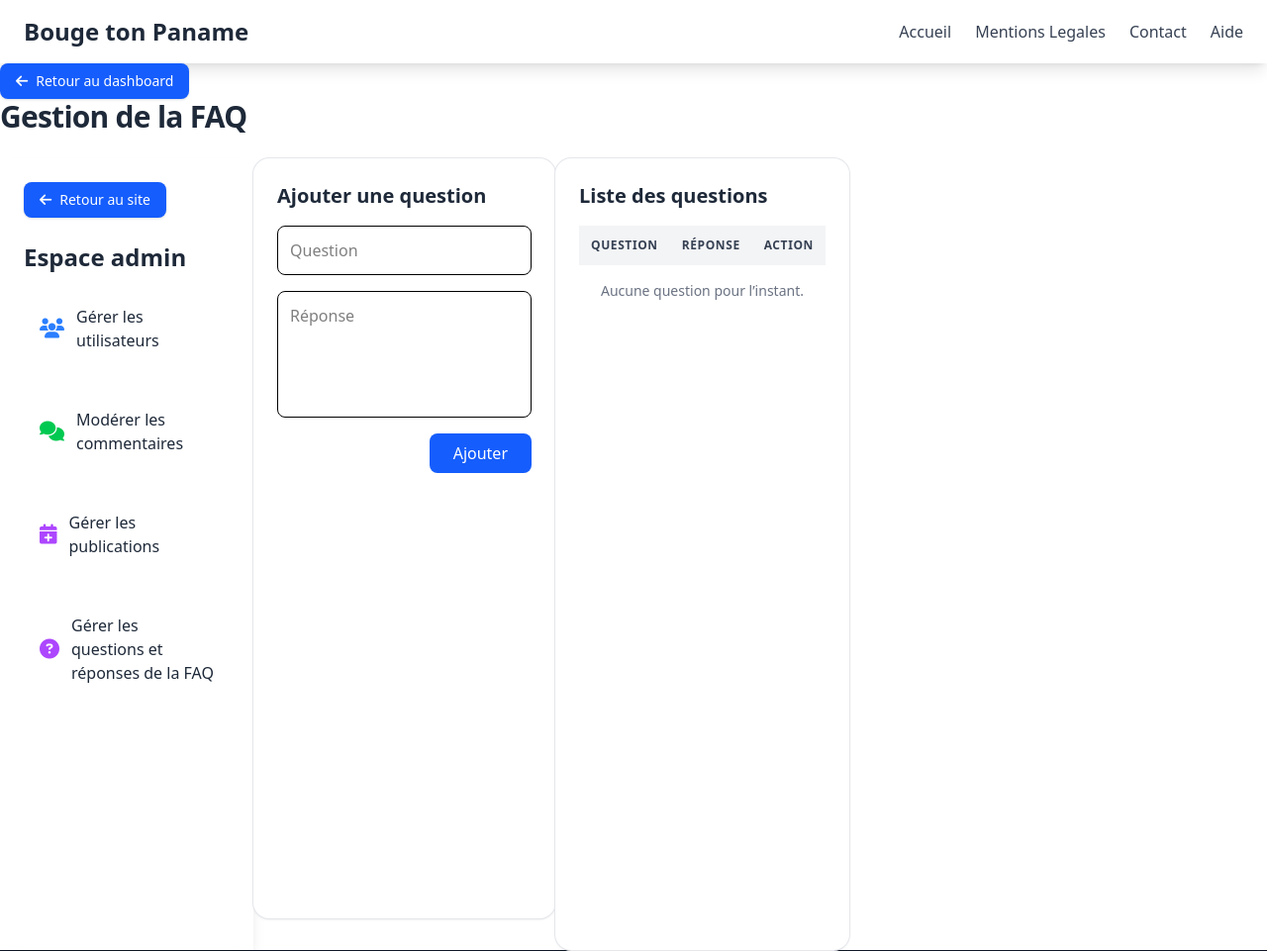
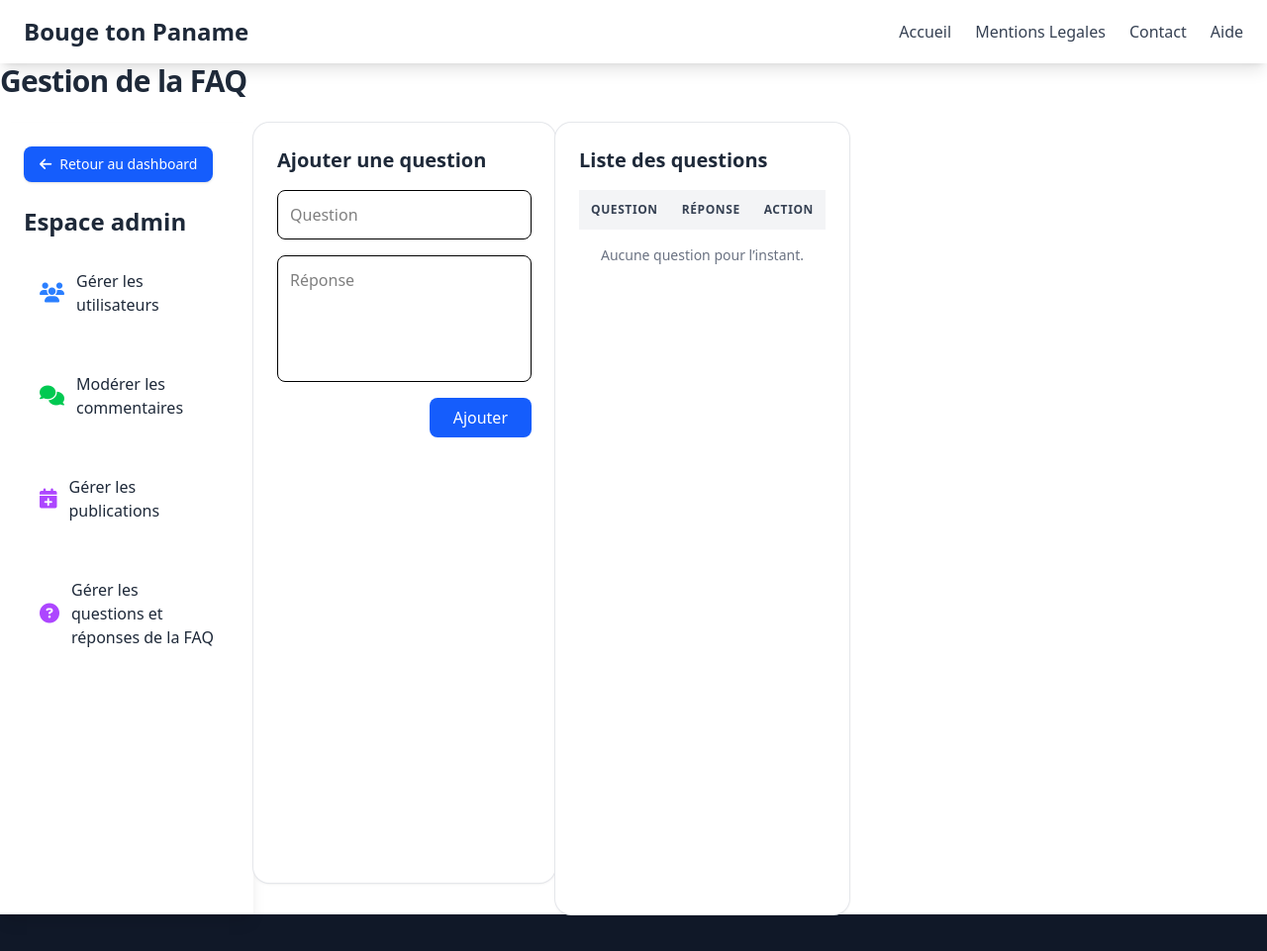
Before and after one commit to Douxzy/Bouge-ton-Paname, a PHP site: page /admin/faq.php in a window 1280 px wide. Shown: the top 961 px of the page at 99% size. Run offline with PHP 8.4, Linux system fonts and the light colour scheme; the visitor is signed in with stand-in values (Sample User, id 1); data that the repository does not hold is empty; a stand-in replaces the project's code that opens the database connection.

Commit message:
Fix/fix Retour au dashboard

```diff
--- a/www/admin/comments.php
+++ b/www/admin/comments.php
@@ -28,10 +28,7 @@ $stmt = $pdo->query("SELECT commentaires.commentaire, commentaires.id,  commenta
 $commentaires = $stmt->fetchAll();
 ?>
 
-<a href="dashboard.php" class="inline-flex items-center gap-2 text-sm font-medium text-white bg-blue-600 px-4 py-2 rounded-lg shadow hover:bg-blue-700 transition">
-    <i class="fas fa-arrow-left"></i>
-    Retour au dashboard
-</a>
+
 <h1 class="text-3xl font-bold mb-6 text-gray-800 tracking-tight">Modération des commentaires</h1>
 
 <div class="flex min-h-screen">
--- a/www/admin/faq.php
+++ b/www/admin/faq.php
@@ -37,11 +37,7 @@ if (isset($_GET['delete'])) {
 $faqs = $pdo->query("SELECT * FROM faq ORDER BY id ASC")->fetchAll();
 ?>
 
-<a href="dashboard.php"
-    class="inline-flex items-center gap-2 text-sm font-medium text-white bg-blue-600 px-4 py-2 rounded-lg shadow hover:bg-blue-700 transition">
-    <i class="fas fa-arrow-left"></i>
-    Retour au dashboard
-</a>
+
 
 <h1 class="text-3xl font-bold mb-6 text-gray-800 tracking-tight">Gestion de la FAQ</h1>
 
--- a/www/admin/navbar.php
+++ b/www/admin/navbar.php
@@ -2,9 +2,9 @@
     <!-- NAVBAR LATÉRALE -->
 
     <nav class="w-64 bg-white shadow-lg p-6 space-y-6">
-        <a href="https://douxzy.alwaysdata.net/bouge-ton-paname/index.php" class="inline-flex items-center gap-2 text-sm font-medium text-white bg-blue-600 px-4 py-2 rounded-lg shadow hover:bg-blue-700 transition">
+        <a href="dashboard.php" class="inline-flex items-center gap-2 text-sm font-medium text-white bg-blue-600 px-4 py-2 rounded-lg shadow hover:bg-blue-700 transition">
             <i class="fas fa-arrow-left"></i>
-            Retour au site
+            Retour au dashboard
         </a>
         <h2 class="text-2xl font-bold text-gray-800 mb-4">Espace admin</h2>
 
--- a/www/admin/publications.php
+++ b/www/admin/publications.php
@@ -48,12 +48,6 @@ if (isset($_GET['delete'])) {
 // Récupérer les événements
 $publications = $pdo->query("SELECT * FROM evenements ORDER BY date_debut DESC")->fetchAll();
 ?>
-
-<a href="dashboard.php"
-   class="inline-flex items-center gap-2 text-sm font-medium text-white bg-blue-600 px-4 py-2 rounded-lg shadow hover:bg-blue-700 transition">
-    <i class="fas fa-arrow-left"></i> Retour au dashboard
-</a>
-
 <h1 class="text-3xl font-bold mb-6 text-gray-800 tracking-tight">Événements personnalisés</h1>
 
 <div class="flex min-h-screen">
--- a/www/admin/users.php
+++ b/www/admin/users.php
@@ -36,10 +36,6 @@ if (isset($_GET['toggleRole'])) {
 // Récupérer tous les utilisateurs
 $users = $pdo->query("SELECT id, email, role, created_at FROM users ORDER BY created_at DESC")->fetchAll();
 ?>
-<a href="dashboard.php" class="inline-flex items-center gap-2 text-sm font-medium text-white bg-blue-600 px-4 py-2 rounded-lg shadow hover:bg-blue-700 transition">
-    <i class="fas fa-arrow-left"></i>
-    Retour au dashboard
-</a>
 <h1 class="text-3xl font-bold mb-6 text-gray-800 tracking-tight">Liste des utilisateurs</h1>
 
 
--- a/www/footer.php
+++ b/www/footer.php
@@ -16,7 +16,7 @@
                 <li><a href="<?php __DIR__; ?>contact.php" class="hover:text-white transition">Contact</a></li>
                 <li><a href="<?php __DIR__; ?>aide.php" class="hover:text-white transition">Aide</a></li>
                 <br />
-                <li><a href="" class="hover:text-white transition">Admin</a></li>
+                <li><a href="https://douxzy.alwaysdata.net/bouge-ton-paname/admin/login.php" class="hover:text-white transition">Admin</a></li>
             </ul>
         </div>
 
```
